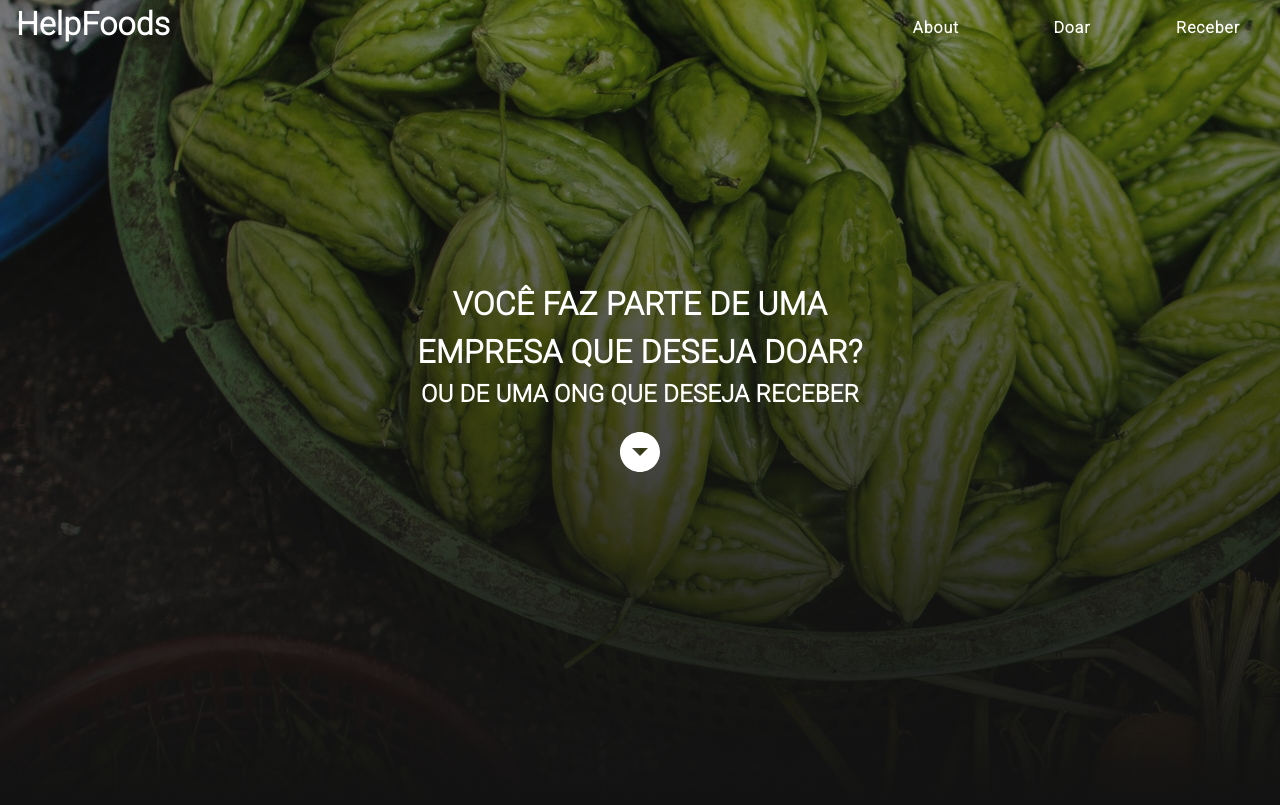
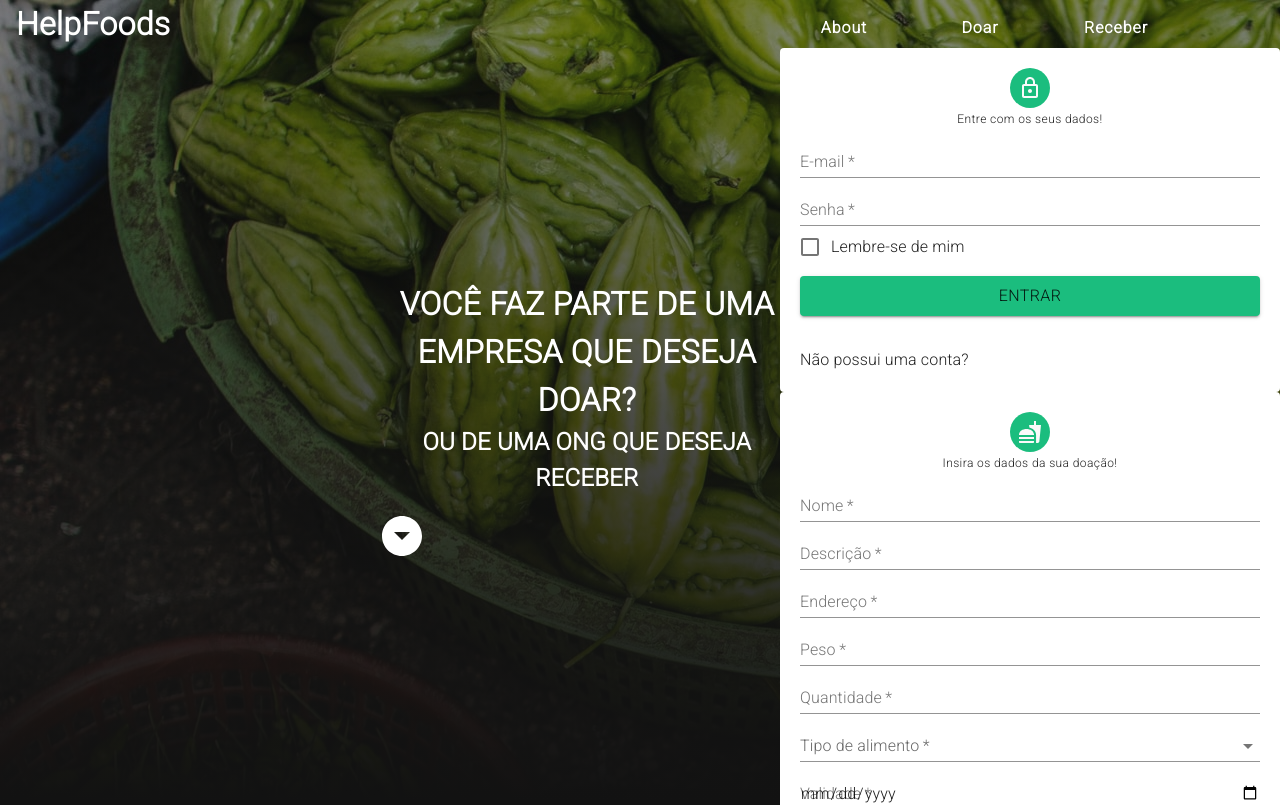
Before and after one commit to LucasKleaL/HelpFood, a React (Create React App) app in the folder client/: page / in a window 1280 px wide. Shown: the top 805 px of the page. Built offline with nearby package versions, Linux system fonts and the light colour scheme.

Commit message:
alteração do tipo de alimento para select

```diff
--- a/client/src/Routes.jsx
+++ b/client/src/Routes.jsx
@@ -3,6 +3,7 @@ import UserRegister from "./pages/UserRegister";
 import LandingPage from "./pages/LandingPage";
 import CompanyRegister from "./pages/CompanyRegister";
 import Donate from "./pages/Donate";
+import Admin from "./pages/Admin";
 
 const Routes = () => {
     return (
@@ -11,6 +12,7 @@ const Routes = () => {
             <Route exact={true} path="/user/add" component={UserRegister} />
             <Route exact={true} path="/company/add" component={CompanyRegister} />
             <Route exact={true} path="/donate" component={Donate} />
+            <Route exact={true} path="/admin" component={Admin} />
         </BrowserRouter>
     )
 }
--- a/client/src/components/DonationForm.js
+++ b/client/src/components/DonationForm.js
@@ -4,10 +4,14 @@ import { Redirect } from 'react-router'
 import { Grid, Paper, Avatar, TextField, Button, Typography, Link } from '@material-ui/core'
 import FastfoodIcon from '@mui/icons-material/Fastfood';
 import FormControlLabel from '@material-ui/core/FormControlLabel';
+import FormControl from '@mui/material/FormControl';
 import Checkbox from '@material-ui/core/Checkbox';
+import InputLabel from '@mui/material/InputLabel';
+import MenuItem from '@mui/material/MenuItem';
 import Axios from "axios";
 import Swal from 'sweetalert2'
 import withReactContent from 'sweetalert2-react-content'
+import Select, { SelectChangeEvent } from '@mui/material/Select';
 
 function DonationForm() {
   const [name, setName] = useState("");
@@ -83,8 +87,24 @@ function DonationForm() {
         <TextField label='Endereço' placeholder='Insira o endereço de retirada' onChange={(e) => { setAddress(e.target.value) }} fullWidth required />
         <TextField label='Peso' placeholder='Insira o peso total aproximado' onChange={(e) => { setWeight(e.target.value) }} fullWidth required />
         <TextField label='Quantidade' placeholder='Insira o total de unidades' onChange={(e) => { setQuantity(e.target.value) }} fullWidth required />
-        <TextField label='Tipo' placeholder='Insira o tipo de alimento' onChange={(e) => { setTypeFood(e.target.value) }} fullWidth required />
-        <TextField label='Validade' placeholder='Validade do alimento' type='date' onChange={(e) => { setShelfLife(e.target.value) }} fullWidth required />
+        <FormControl variant="standard" fullWidth required>
+        <InputLabel id="demo-simple-select-standard-label">Tipo de alimento</InputLabel>
+        <Select
+          labelId="demo-simple-select-standard-label"
+          id="demo-simple-select-standard"
+          value={typeFood} label="Tipo de alimento" onChange={(e) => { setTypeFood(e.target.value) }} fullWidth required
+        >
+          <MenuItem value={"Lanche"}>Lanche</MenuItem>
+          <MenuItem value={"Comida"}>Comida</MenuItem>
+          <MenuItem value={"Bebida"}>Bebida</MenuItem>
+          <MenuItem value={"Verduras"}>Verdura</MenuItem>
+          <MenuItem value={"Legume"}>Legume</MenuItem>
+          <MenuItem value={"Fruta"}>Fruta</MenuItem>
+
+        </Select>
+        </FormControl>
+
+        <TextField label='Validade' type='date' onChange={(e) => { setShelfLife(e.target.value) }} fullWidth required />
 
         <Button type='submit' color='primary' className='sendButton' variant="contained" style={btnstyle} onClick={addDonation} fullWidth>Enviar</Button>
 
--- /dev/null
+++ b/client/src/pages/Admin.jsx
@@ -0,0 +1,42 @@
+import { React, useState } from "react";
+import { Link } from "react-router-dom";
+import { Container, Grid, Button, Box, Select, Typography } from "@material-ui/core";
+import { ThemeProvider } from "@material-ui/core/styles";
+import WhiteButtonTheme from "./../themes/WhiteButtonTheme";
+import ArrowDropDownCircleIcon from '@mui/icons-material/ArrowDropDownCircle';
+import "./../styles/landingpage.css";
+import LoginForm from "../components/LoginForm";
+import DonationForm from "../components/DonationForm";
+import Footer from "../components/Footer";
+
+function LandingPage() {
+
+    const HeaderTitleStyle = {
+        color: "var(--white)",
+        fontSize: "2rem",
+        fontWeight: "900",
+        marginLeft: "1rem",
+    }
+
+    return (
+        <div style={{backgroundColor: "white"}}>
+            <div style={{backgroundColor: "white"}}>
+
+                <header>
+                    <div style={{float: "left", marginTop: "0.5"}}>
+                        <Typography className="nunito-text" style={HeaderTitleStyle}>HelpFoods</Typography>
+                    </div>
+
+
+                </header>
+
+                <div style={{backgroundColor: "white"}}>
+                    Teste
+                </div>
+            </div>
+            <Footer></Footer>
+        </div>
+    )
+}
+
+export default LandingPage;
--- a/client/src/pages/LandingPage.jsx
+++ b/client/src/pages/LandingPage.jsx
@@ -76,7 +76,8 @@ function LandingPage() {
                             </Link>
 
                             <Button variant="text" color="primary" style={HeaderButtonStyle}>Receber</Button>
-
+                            <LoginForm></LoginForm>
+                            <DonationForm></DonationForm>
                         </ThemeProvider>
                     </div>
                 </header>
```
